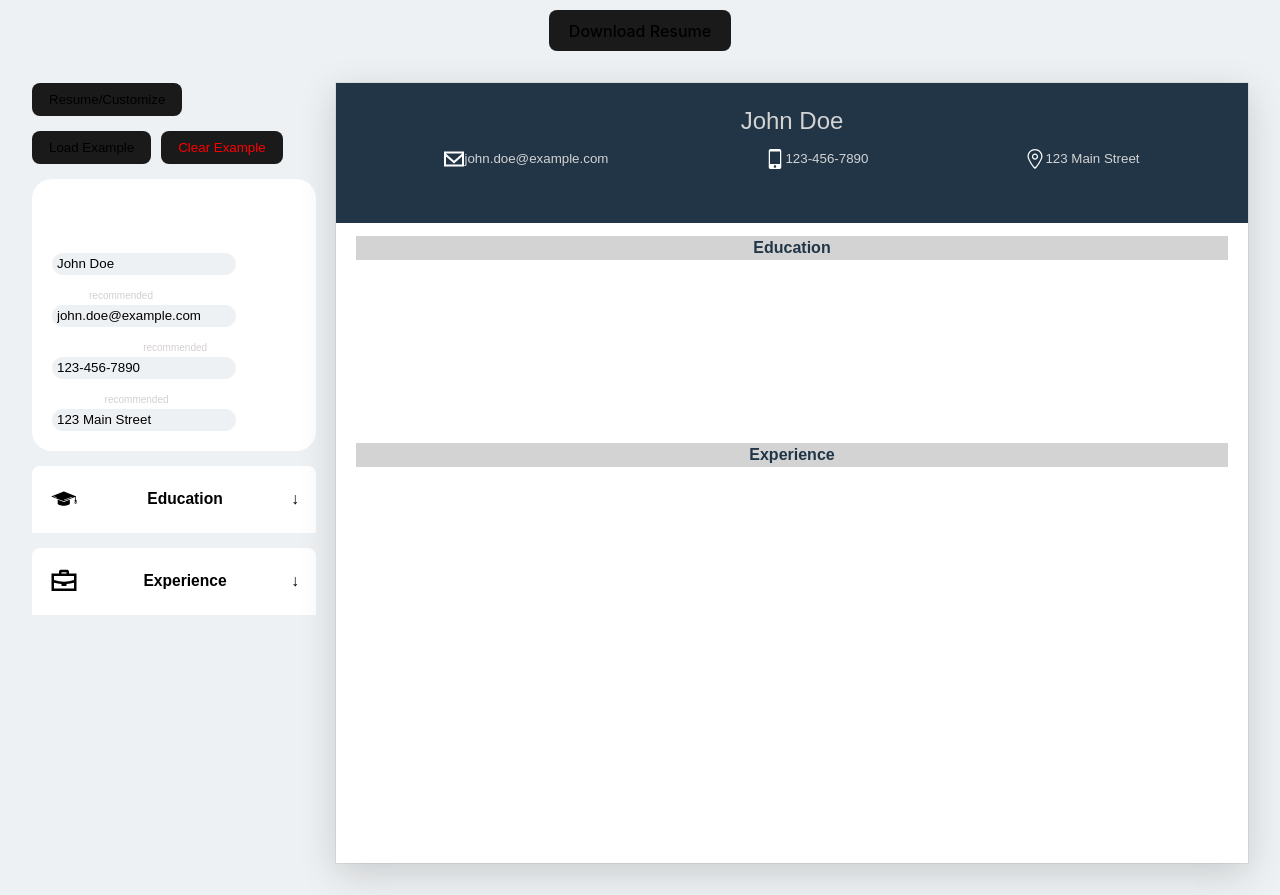
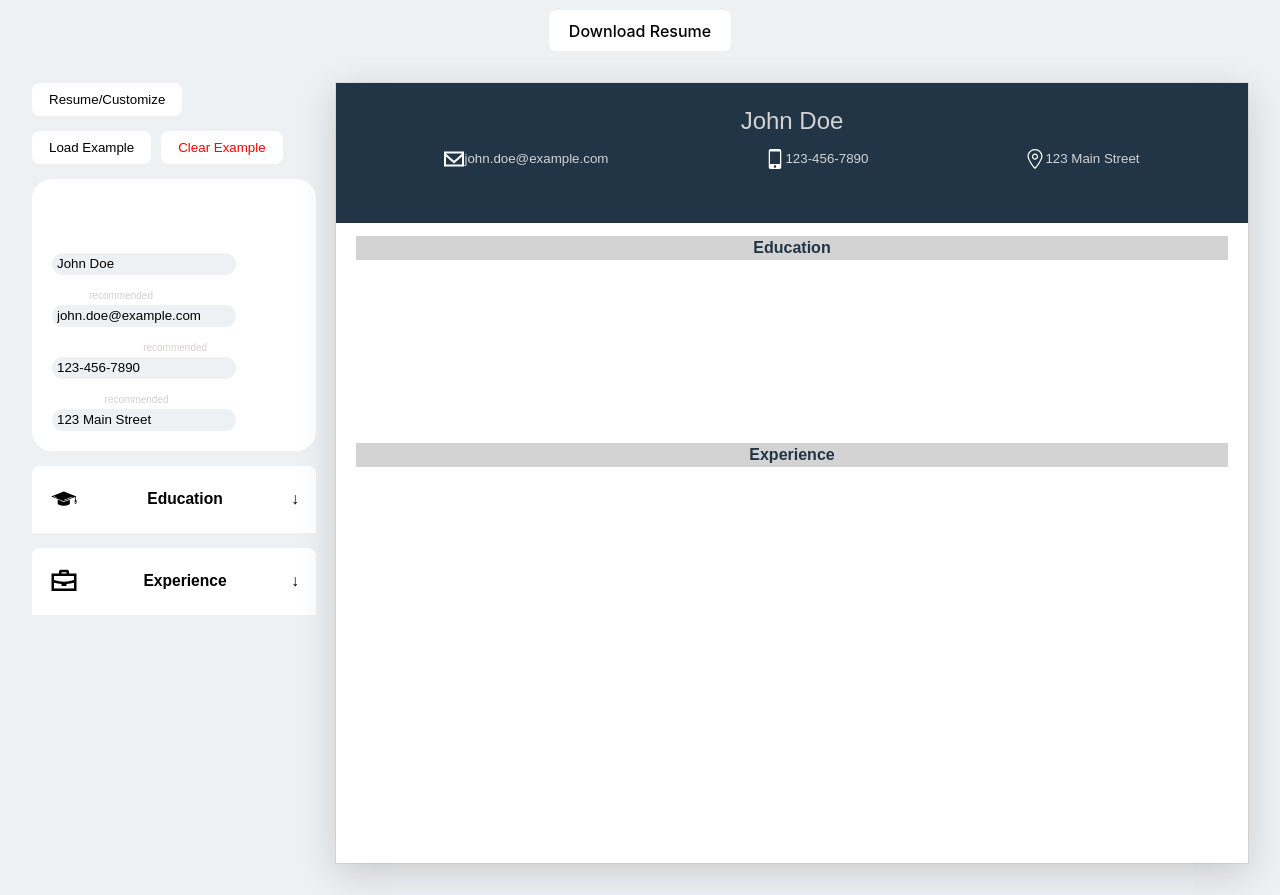
Before and after one commit to gtsoul-tech/cv-template, a React (Vite) app: page / in a window 1280 px wide. Built offline with nearby package versions, Linux system fonts and the light colour scheme.

Commit message:
light-dark

```diff
--- a/src/index.css
+++ b/src/index.css
@@ -42,7 +42,7 @@ button {
   font-size: 1em;
   font-weight: 500;
   font-family: inherit;
-  background-color: #1a1a1a;
+  background-color: #FFFFFF;
   cursor: pointer;
   transition: border-color 0.25s;
 }
```
